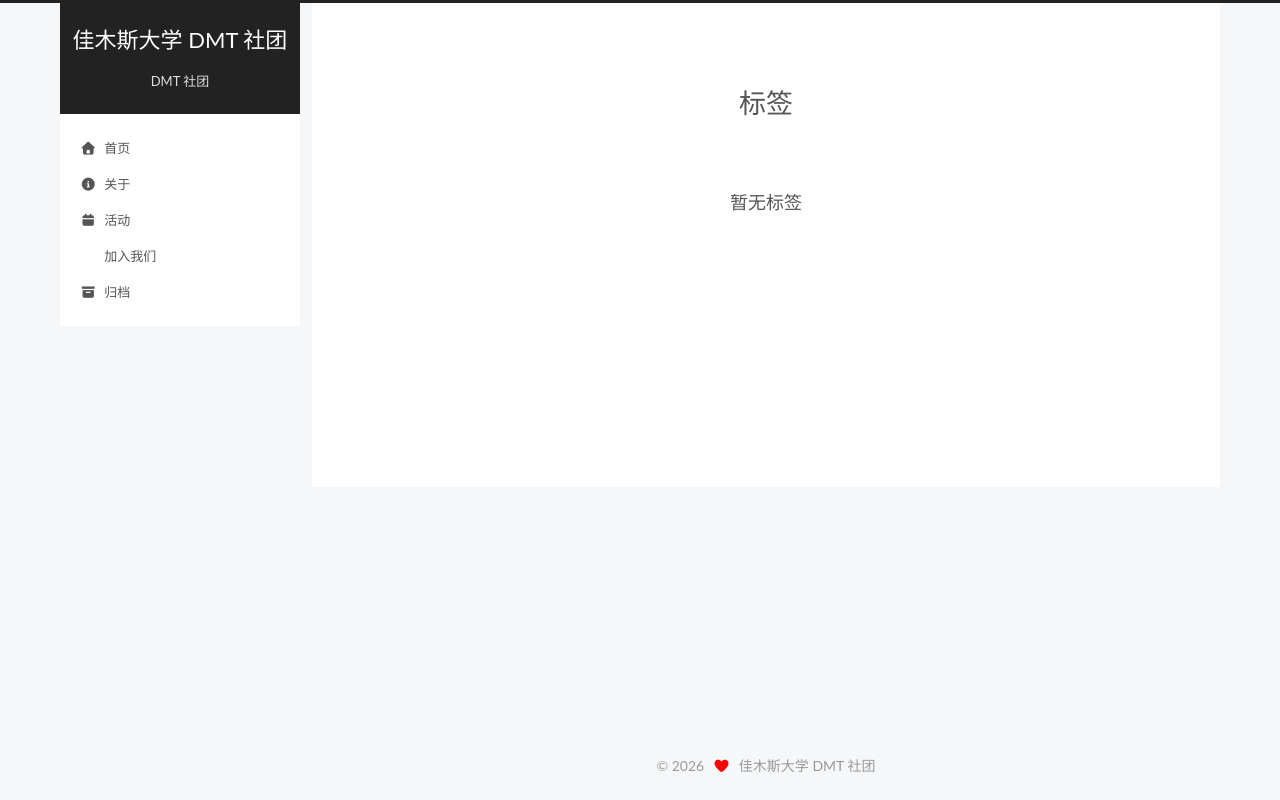
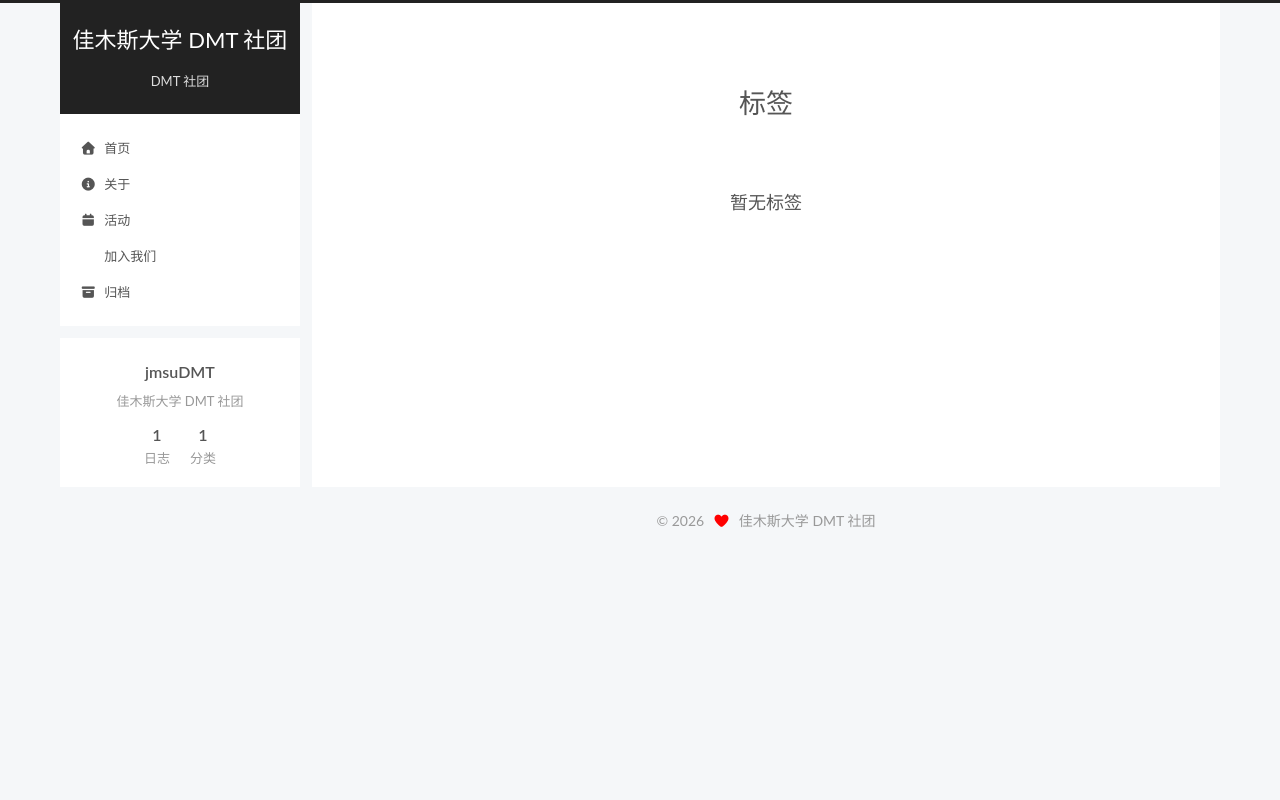
Before and after one commit to jmsuDMT/jmsuDMT.github.io, a plain HTML site: page tags/index.html in a window 1280 px wide. Drawn offline with nearby package versions, Linux system fonts and the light colour scheme; some icons are missing.

Commit message:
publish: tags/index.html

```diff
--- a/tags/index.html
+++ b/tags/index.html
@@ -17,7 +17,7 @@
 <link rel="stylesheet" href="https://cdnjs.cloudflare.com/ajax/libs/font-awesome/7.3.1/css/all.min.css" integrity="sha256-4Lad8m4ZWW1Lgb9+sMVLYEfnIh7BjV1NQMEe79Pviks=" crossorigin="anonymous">
   <link rel="stylesheet" href="https://cdnjs.cloudflare.com/ajax/libs/animate.css/3.1.1/animate.min.css" integrity="sha256-PR7ttpcvz8qrF57fur/yAx1qXMFJeJFiA6pSzWi0OIE=" crossorigin="anonymous">
 
-<script class="next-config" data-name="main" type="application/json">{"hostname":"jmsudmt.github.io","root":"/","images":"/images","scheme":"Muse","darkmode":false,"version":"8.29.1","exturl":false,"sidebar":{"position":"left","width_expanded":320,"width_dual_column":240,"display":"post","padding":18,"offset":12},"hljswrap":true,"codeblock":{"theme":{"light":"default","dark":"stackoverflow-dark"},"prism":{"light":"prism","dark":"prism-dark"},"copy_button":{"enable":false,"style":null},"fold":{"enable":false,"height":500},"language":false},"bookmark":{"enable":false,"color":"#222","save":"auto"},"mediumzoom":false,"pangu":false,"comments":{"style":"tabs","active":null,"storage":true,"lazyload":false,"nav":null},"stickytabs":false,"motion":{"enable":true,"async":false,"duration":200,"transition":{"menu_item":"fadeInDown","post_block":"fadeIn","post_header":"fadeInDown","post_body":"fadeInDown","coll_header":"fadeInLeft","sidebar":"fadeInUp"}},"i18n":{"placeholder":"搜索...","empty":"没有找到任何搜索结果：${query}","hits_time":"找到 ${hits} 个搜索结果（用时 ${time} 毫秒）","hits":"找到 ${hits} 个搜索结果"}}</script><script src="/js/config.js" defer></script>
+<script class="next-config" data-name="main" type="application/json">{"hostname":"jmsudmt.github.io","root":"/","images":"/images","scheme":"Pisces","darkmode":false,"version":"8.29.1","exturl":false,"sidebar":{"position":"left","width_expanded":320,"width_dual_column":240,"display":"post","padding":18,"offset":12},"hljswrap":true,"codeblock":{"theme":{"light":"default","dark":"stackoverflow-dark"},"prism":{"light":"prism","dark":"prism-dark"},"copy_button":{"enable":false,"style":null},"fold":{"enable":false,"height":500},"language":false},"bookmark":{"enable":false,"color":"#222","save":"auto"},"mediumzoom":false,"pangu":false,"comments":{"style":"tabs","active":null,"storage":true,"lazyload":false,"nav":null},"stickytabs":false,"motion":{"enable":true,"async":false,"duration":200,"transition":{"menu_item":"fadeInDown","post_block":"fadeIn","post_header":"fadeInDown","post_body":"fadeInDown","coll_header":"fadeInLeft","sidebar":"fadeInUp"}},"i18n":{"placeholder":"搜索...","empty":"没有找到任何搜索结果：${query}","hits_time":"找到 ${hits} 个搜索结果（用时 ${time} 毫秒）","hits":"找到 ${hits} 个搜索结果"}}</script><script src="/js/config.js" defer></script>
 
     <meta name="description" content="佳木斯大学 DMT 社团">
 <meta property="og:type" content="website">
@@ -228,6 +228,7 @@
 <noscript>
   <div class="noscript-warning">Theme NexT works best with JavaScript enabled</div>
 </noscript>
+<script src="/js/admin.js"></script>
 
 </body>
 </html>
```
